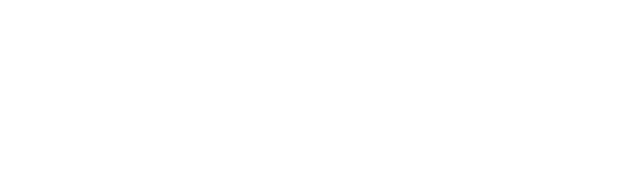
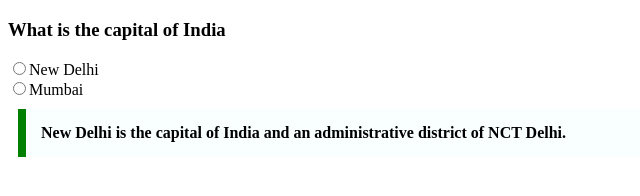
Before and after one commit to acciojob/trivia-Vineet829, a website: page main.html in a window 1280 px wide. Shown: the whole page, without its empty margins (0-640 px from the left). Drawn offline with Linux system fonts and the light colour scheme.

Commit message:
created a submission

```diff
--- a/main.html
+++ b/main.html
@@ -7,6 +7,11 @@
 </head>
 
 <body>
+	<h3>What is the capital of India</h3>
+	<div><input type="radio"><span>New Delhi</span></div>
+	<input type="radio"><span>Mumbai</span>
+	<blockquote>New Delhi is the capital of India and an administrative district of NCT Delhi.</blockquote>
+
 	<!-- the entire body must be written by student -->
     <script type="text/javascript" src="./script.js">
 </script>
--- a/styles.css
+++ b/styles.css
@@ -1,2 +1,8 @@
-
-/* Your CSS Code here. */
+blockquote{
+	max-width:600px;
+	margin:10px;
+	padding: 15px;
+	border-left:8px solid green;
+	background-color:#f8fffe;
+	font-weight:bold;
+}
```
